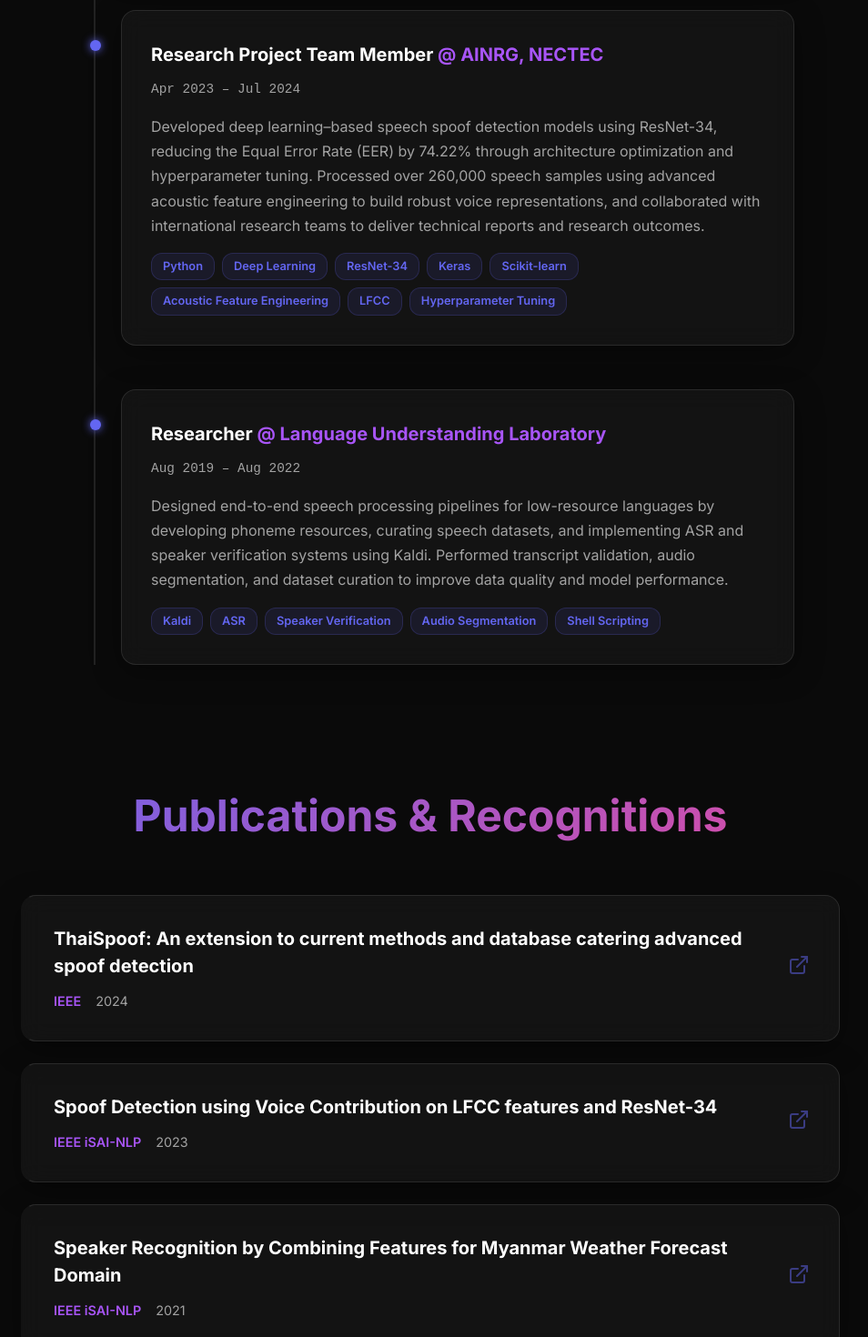
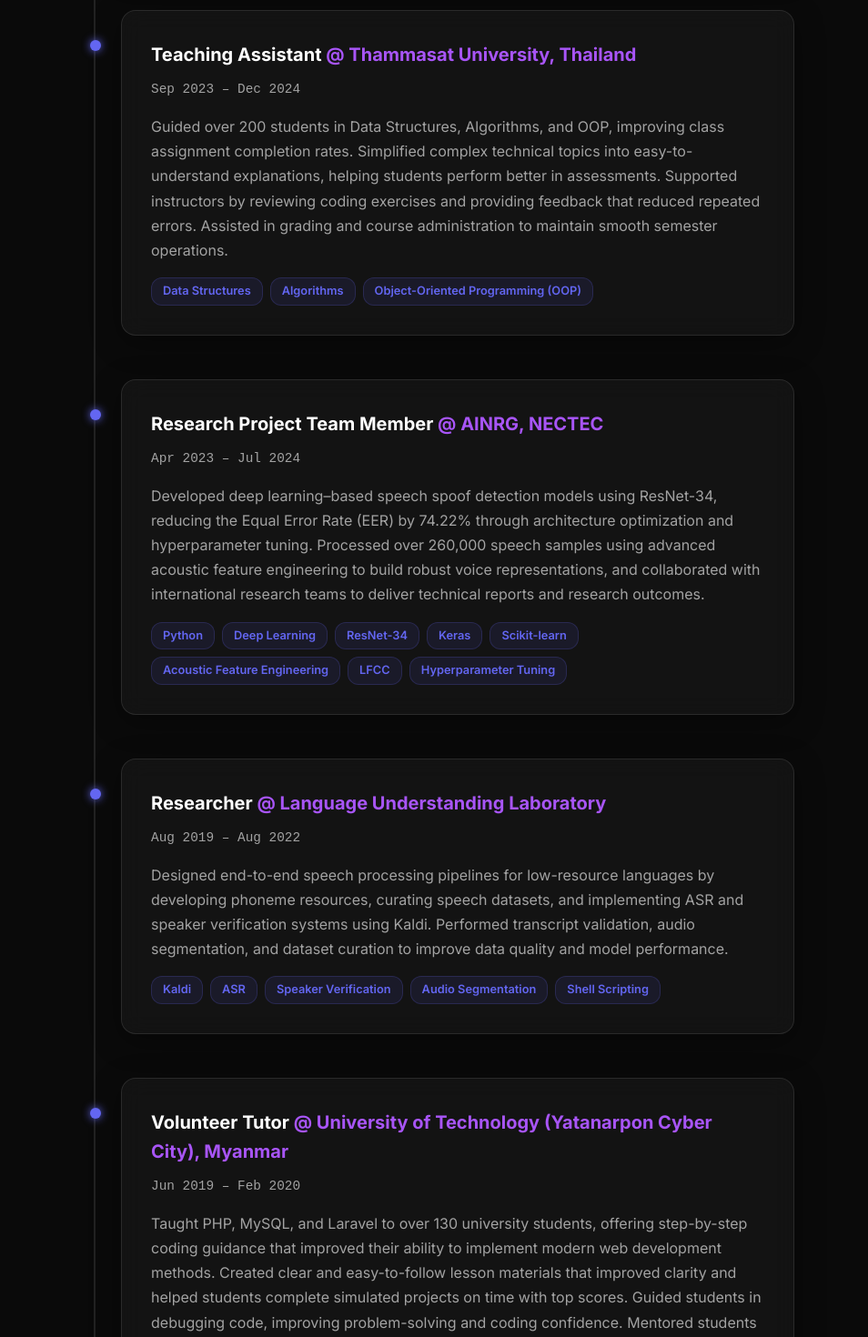
Before and after one commit to Khaing-Zar-Mon/Khaing-Zar-Mon.github.io, a React (Vite) app: page / in a window 1280 px wide. Shown: the part 3780-5250 px from the top of the page at 91% size, without its empty margins (167-1121 px from the left). Built offline with nearby package versions, Linux system fonts and the light colour scheme.

Commit message:
add volunteering

```diff
--- a/src/components/Experience.jsx
+++ b/src/components/Experience.jsx
@@ -18,6 +18,13 @@
       techStack: ["Python", "Deep Learning", "PyTorch", "TensorFlow", "Keras", "Scikit-learn", "CNN", "MFCC", "LFCC"]
     },
     {
+      title: "Teaching Assistant",
+      company: "Thammasat University, Thailand",
+      period: "Sep 2023 – Dec 2024",
+      description: "Guided over 200 students in Data Structures, Algorithms, and OOP, improving class assignment completion rates. Simplified complex technical topics into easy-to-understand explanations, helping students perform better in assessments. Supported instructors by reviewing coding exercises and providing feedback that reduced repeated errors. Assisted in grading and course administration to maintain smooth semester operations.",
+      techStack: ["Data Structures", "Algorithms", "Object-Oriented Programming (OOP)"]
+    },
+    {
       title: "Research Project Team Member",
       company: "AINRG, NECTEC",
       period: "Apr 2023 – Jul 2024",
@@ -30,6 +37,13 @@
       period: "Aug 2019 – Aug 2022",
       description: "Designed end-to-end speech processing pipelines for low-resource languages by developing phoneme resources, curating speech datasets, and implementing ASR and speaker verification systems using Kaldi. Performed transcript validation, audio segmentation, and dataset curation to improve data quality and model performance.",
       techStack: ["Kaldi", "ASR", "Speaker Verification", "Audio Segmentation", "Shell Scripting"]
+    },
+    {
+      title: "Volunteer Tutor",
+      company: "University of Technology (Yatanarpon Cyber City), Myanmar",
+      period: "Jun 2019 – Feb 2020",
+      description: "Taught PHP, MySQL, and Laravel to over 130 university students, offering step-by-step coding guidance that improved their ability to implement modern web development methods. Created clear and easy-to-follow lesson materials that improved clarity and helped students complete simulated projects on time with top scores. Guided students in debugging code, improving problem-solving and coding confidence. Mentored students on teamwork, professional behavior, and communication skills to prepare them for real-world work environments.",
+      techStack: ["PHP", "MySQL", "Laravel", "Web Development"]
     }
   ];
 
```
